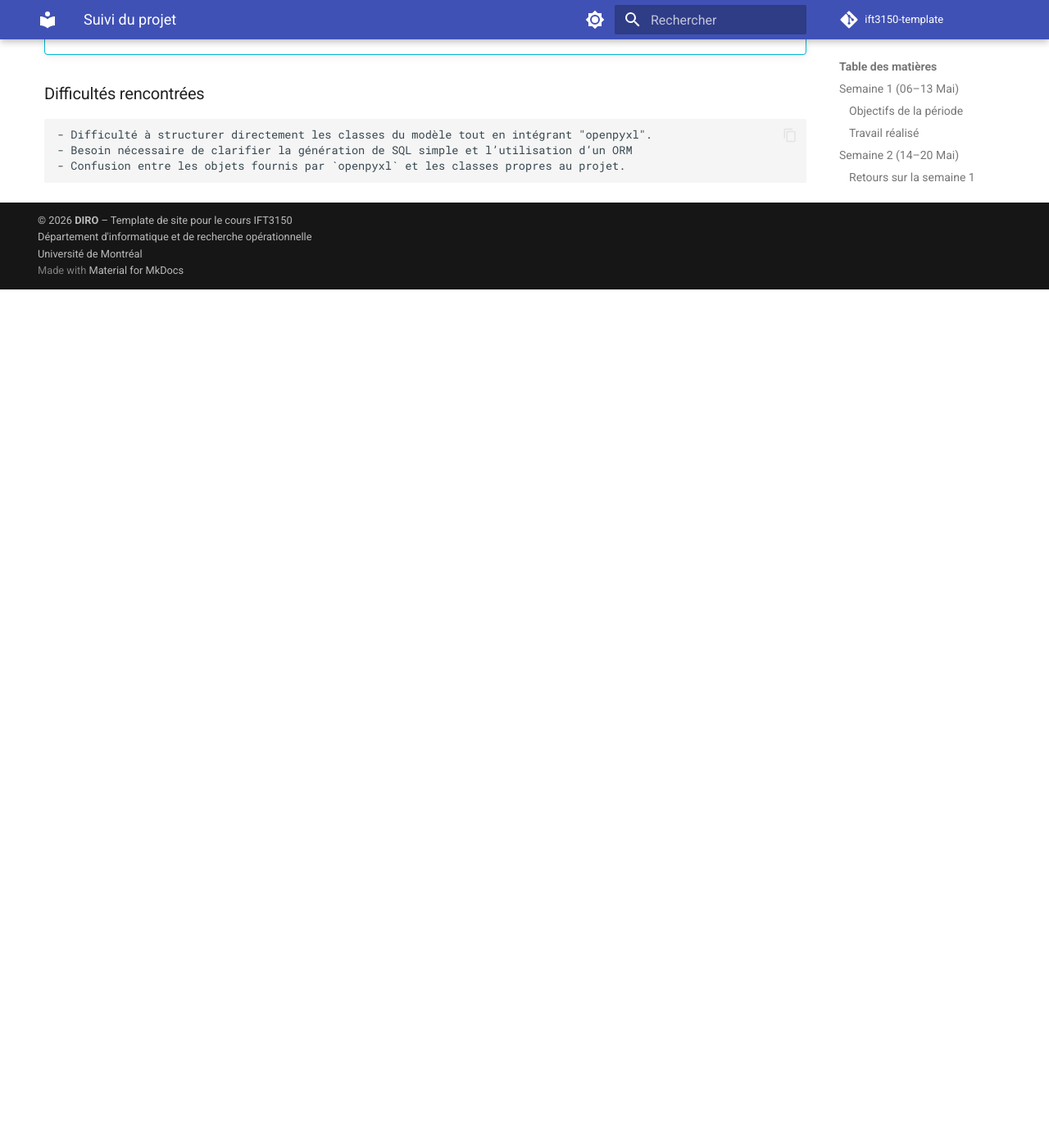
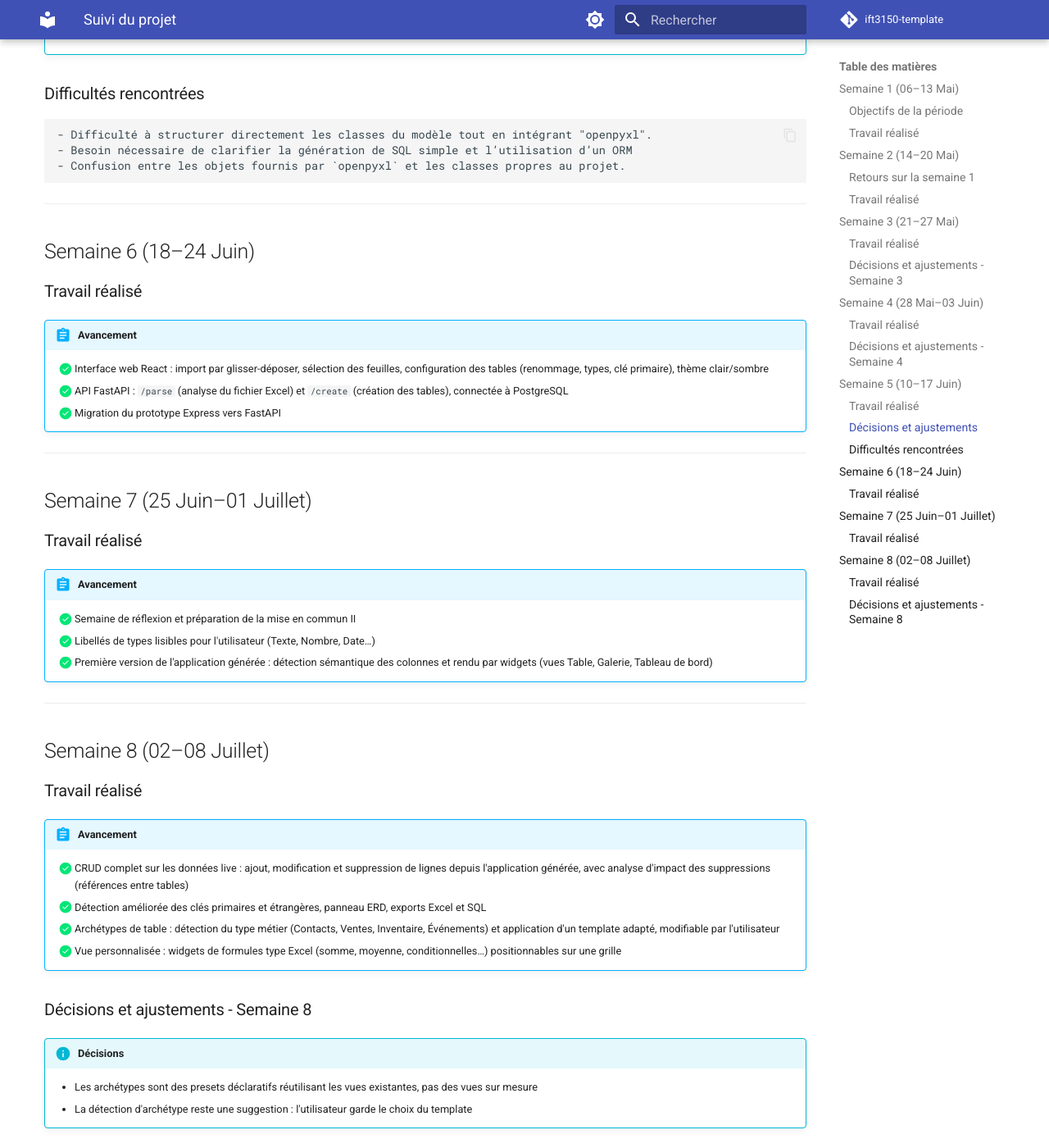
Before and after one commit to anasys0x/Excelium, an MkDocs documentation site: the page built from docs/suivi.md, in a window 1280 px wide and 1400 px high, scrolled down 4917 px. Shown: the whole window at 82% size. Built offline with MkDocs 1.6.1 and Material for MkDocs 9.7.7, drawn with Linux system fonts in a browser that asks for light colours; emoji names are drawn with the system emoji font; comment, search, counter and statistics services are not loaded; before the commit the page ends 5270 px from its top, so only the background shows below that.

Commit message:
docs: Mise a jour du readme et du suivi mkdocs

```diff
--- a/docs/suivi.md
+++ b/docs/suivi.md
@@ -189,3 +189,43 @@ title: Suivi du projet
     - Difficulté à structurer directement les classes du modèle tout en intégrant "openpyxl".
     - Besoin nécessaire de clarifier la génération de SQL simple et l’utilisation d’un ORM
     - Confusion entre les objets fournis par `openpyxl` et les classes propres au projet.
+
+---
+
+## Semaine 6 (18–24 Juin)
+
+### Travail réalisé
+
+!!! abstract "Avancement"
+    - [x] Interface web React : import par glisser-déposer, sélection des feuilles, configuration des tables (renommage, types, clé primaire), thème clair/sombre
+    - [x] API FastAPI : `/parse` (analyse du fichier Excel) et `/create` (création des tables), connectée à PostgreSQL
+    - [x] Migration du prototype Express vers FastAPI
+
+---
+
+## Semaine 7 (25 Juin–01 Juillet)
+
+### Travail réalisé
+
+!!! abstract "Avancement"
+    - [x] Semaine de réflexion et préparation de la mise en commun II
+    - [x] Libellés de types lisibles pour l'utilisateur (Texte, Nombre, Date…)
+    - [x] Première version de l'application générée : détection sémantique des colonnes et rendu par widgets (vues Table, Galerie, Tableau de bord)
+
+---
+
+## Semaine 8 (02–08 Juillet)
+
+### Travail réalisé
+
+!!! abstract "Avancement"
+    - [x] CRUD complet sur les données live : ajout, modification et suppression de lignes depuis l'application générée, avec analyse d'impact des suppressions (références entre tables)
+    - [x] Détection améliorée des clés primaires et étrangères, panneau ERD, exports Excel et SQL
+    - [x] Archétypes de table : détection du type métier (Contacts, Ventes, Inventaire, Événements) et application d'un template adapté, modifiable par l'utilisateur
+    - [x] Vue personnalisée : widgets de formules type Excel (somme, moyenne, conditionnelles…) positionnables sur une grille
+
+### Décisions et ajustements - Semaine 8
+
+!!! info "Décisions"
+    - Les archétypes sont des presets déclaratifs réutilisant les vues existantes, pas des vues sur mesure
+    - La détection d'archétype reste une suggestion : l'utilisateur garde le choix du template
```
Also changed, not shown: README.md (+3 -2 lines).
